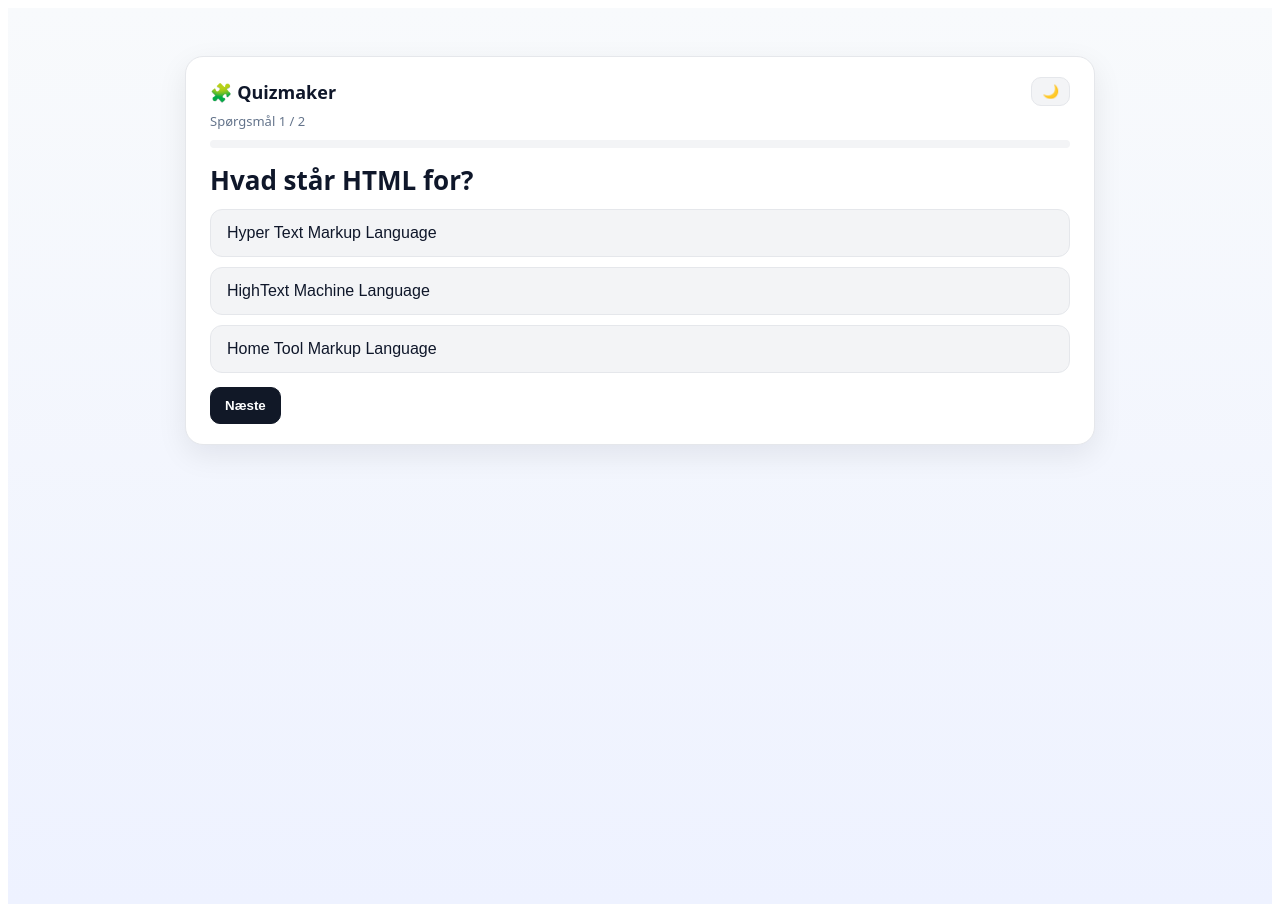
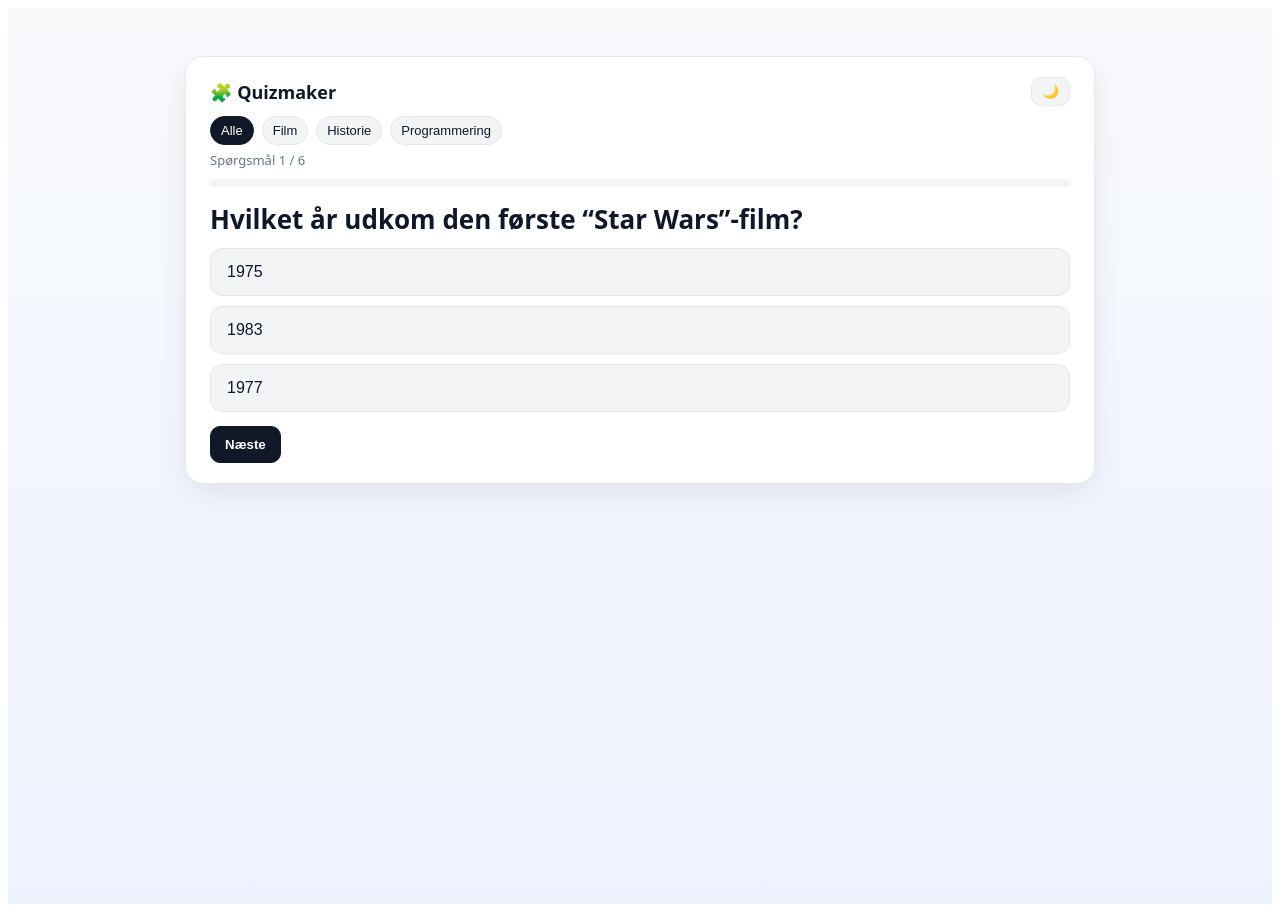
Before and after one commit to Amein10/quizmaker, an Angular app: page / in a window 1280 px wide. Built offline with nearby package versions, Linux system fonts and the light colour scheme.

Commit message:
Kategorier / Emner

```diff
--- a/src/app/quiz/quiz.css
+++ b/src/app/quiz/quiz.css
@@ -85,3 +85,23 @@
 
 /* lidt tydeligere hover for valg */
 .opt:hover:not(:disabled) { box-shadow: 0 6px 18px rgba(2,6,23,.08); }
+
+/* kategori-chips */
+.cats {
+  margin: 10px 0 4px;
+  display: flex; flex-wrap: wrap; gap: 8px;
+}
+.chip {
+  padding: 6px 10px;
+  border-radius: 999px;
+  border: 1px solid var(--border);
+  background: var(--accent-weak);
+  color: var(--text);
+  cursor: pointer;
+  font-size: 13px;
+}
+.chip.active {
+  background: var(--accent);
+  color: var(--card);
+  border-color: var(--accent);
+}
--- a/src/app/quiz/quiz.html
+++ b/src/app/quiz/quiz.html
@@ -9,10 +9,21 @@
       </button>
     </header>
 
-    <div class="meta">Spørgsmål {{ currentQuestionIndex + 1 }} / {{ total }}</div>
+    <!-- KATEGORI-CHIPS -->
+    <div class="cats" *ngIf="categories.length">
+      <button
+        *ngFor="let c of categories"
+        class="chip"
+        [class.active]="c === selectedCategory"
+        (click)="setCategory(c)">
+        {{ c }}
+      </button>
+    </div>
+
+    <div class="meta">Spørgsmål {{ total ? (currentQuestionIndex + 1) : 0 }} / {{ total }}</div>
     <div class="progress"><div class="bar" [style.width.%]="progressPct"></div></div>
 
-    <main class="content" *ngIf="!finished; else finishedBlock">
+    <main class="content" *ngIf="total > 0 && !finished; else finishedBlock">
       <div class="fade" [class.in]="fade">
         <h2 class="question">{{ q.question }}</h2>
 
@@ -55,9 +66,14 @@
 
     <ng-template #finishedBlock>
       <div class="result fade in">
-        <h3>🎉 Du har gennemført quizzen!</h3>
-        <p>Score: <strong>{{ score }}</strong> / {{ total }}</p>
-        <button class="next" (click)="restart()">Prøv igen</button>
+        <h3 *ngIf="total > 0; else noQs">🎉 Du har gennemført quizzen!</h3>
+        <p *ngIf="total > 0">Score: <strong>{{ score }}</strong> / {{ total }}</p>
+        <button *ngIf="total > 0" class="next" (click)="restart()">Prøv igen</button>
+
+        <ng-template #noQs>
+          <h3>Ingen spørgsmål i denne kategori.</h3>
+          <p>Vælg en anden kategori.</p>
+        </ng-template>
       </div>
     </ng-template>
   </div>
--- a/src/app/quiz/quiz.ts
+++ b/src/app/quiz/quiz.ts
@@ -3,6 +3,12 @@
 
 type Theme = 'light' | 'dark';
 type Answer = { text: string; img?: string; icon?: string; isCorrect?: boolean };
+type Question = {
+  question: string;
+  category: string;
+  img?: string;
+  answers: Answer[];
+};
 
 @Component({
   selector: 'app-quiz',
@@ -16,7 +22,11 @@
   theme: Theme = (localStorage.getItem('theme') as Theme)
     ?? (window.matchMedia?.('(prefers-color-scheme: dark)').matches ? 'dark' : 'light');
 
-  constructor() { this.applyTheme(); }
+  constructor() {
+    this.applyTheme();
+    this.buildCategories();
+    this.prepareSession(); // byg første session (Alle + shuffle)
+  }
 
   toggleTheme() {
     this.theme = this.theme === 'dark' ? 'light' : 'dark';
@@ -27,57 +37,148 @@
     localStorage.setItem('theme', this.theme);
   }
 
-  // ------- QUIZ -------
+  // ------- DATA -------
+  // Kildedata (ikke-shufflede)
+  questionsSource: Question[] = [
+    // PROGRAMMERING
+    {
+      category: 'Programmering',
+      question: 'Hvad står HTML for?',
+      img: 'assets/html.png',
+      answers: [
+        { text: 'Hyper Text Markup Language', isCorrect: true, icon: '✅' },
+        { text: 'HighText Machine Language',  icon: '⚙️'  },
+        { text: 'Home Tool Markup Language',  icon: '🏠'  },
+      ],
+    },
+    {
+      category: 'Programmering',
+      question: 'Vælg JavaScript-logoet',
+      answers: [
+        { text: 'JS',    img: 'assets/js.png',  isCorrect: true },
+        { text: 'HTML',  img: 'assets/html.png' },
+        { text: 'Random kat', img: 'assets/cat.jpg' }
+      ],
+    },
+
+    // FILM
+    {
+      category: 'Film',
+      question: 'Hvem instruerede “Inception”?',
+      answers: [
+        { text: 'Christopher Nolan', isCorrect: true },
+        { text: 'Steven Spielberg' },
+        { text: 'James Cameron' },
+      ],
+    },
+    {
+      category: 'Film',
+      question: 'Hvilket år udkom den første “Star Wars”-film?',
+      answers: [
+        { text: '1977', isCorrect: true },
+        { text: '1983' },
+        { text: '1975' },
+      ],
+    },
+
+    // HISTORIE
+    {
+      category: 'Historie',
+      question: 'Hvor lå den antikke by Pompeji?',
+      answers: [
+        { text: 'Italien', isCorrect: true },
+        { text: 'Grækenland' },
+        { text: 'Spanien' },
+      ],
+    },
+    {
+      category: 'Historie',
+      question: 'Hvilken civilisation byggede Machu Picchu?',
+      answers: [
+        { text: 'Inkaerne', isCorrect: true },
+        { text: 'Mayaerne' },
+        { text: 'Aztekerne' },
+      ],
+    },
+  ];
+
+  // ------- STATE -------
+  // Kategorier
+  categories: string[] = [];         // udfyldes dynamisk
+  selectedCategory: string = 'Alle'; // aktivt valg
+
+  // Session (den filtrerede og shufflede kopi vi spiller på)
+  private session: Question[] = [];
+
+  // UI/flow
   currentQuestionIndex = 0;
   selectedIndex: number | null = null;
   answered = false;
   score = 0;
   fade = true;
 
-  questions: {
-    question: string;
-    img?: string;
-    answers: Answer[];
-  }[] = [
-    {
-      question: 'Hvad står HTML for?',
-      answers: [
-        { text: 'Hyper Text Markup Language', isCorrect: true },
-        { text: 'HighText Machine Language', isCorrect: false },
-        { text: 'Home Tool Markup Language', isCorrect: false }
-      ]
-    },
-    {
-      question: 'Hvilket år blev JavaScript introduceret?',
-      answers: [
-        { text: '1993', isCorrect: false },
-        { text: '1995', isCorrect: true },
-        { text: '1997', isCorrect: false }
-      ]
-    }
-  ];
-
-  get q() { return this.questions[this.currentQuestionIndex]; }
-  get progressPct() { return Math.round((this.currentQuestionIndex / this.questions.length) * 100); }
-  get isLast() { return this.currentQuestionIndex === this.questions.length - 1; }
-  get finished() { return this.isLast && this.answered; }
-  get total() { return this.questions.length; }
-
-  // 🔑 DEN MANGLEDE GETTER
+  // ------- DERIVED GETTERS -------
+  get q() { return this.session[this.currentQuestionIndex]; }
+  get total() { return this.session.length; }
+  get progressPct() { return this.total ? Math.round((this.currentQuestionIndex / this.total) * 100) : 0; }
+  get isLast() { return this.currentQuestionIndex >= this.total - 1; }
+  get finished() { return this.total > 0 && this.isLast && this.answered; }
   get correctAnswerText(): string {
-    const a = this.q?.answers?.find(ans => ans.isCorrect);
-    return a ? a.text : '';
+    return this.q?.answers.find(a => a.isCorrect)?.text ?? '';
   }
 
+  // ------- CATEGORY / SESSION BYGGER -------
+  private buildCategories() {
+    const set = new Set<string>(this.questionsSource.map(q => q.category));
+    this.categories = ['Alle', ...Array.from(set).sort()];
+  }
+
+  private shuffle<T>(arr: T[]): T[] {
+    const a = arr.slice();
+    for (let i = a.length - 1; i > 0; i--) {
+      const j = Math.floor(Math.random() * (i + 1));
+      [a[i], a[j]] = [a[j], a[i]];
+    }
+    return a;
+  }
+
+  private deepCopy<T>(obj: T): T {
+    return JSON.parse(JSON.stringify(obj));
+  }
+
+  private prepareSession() {
+    // 1) filtrer på kategori
+    const filtered = this.selectedCategory === 'Alle'
+      ? this.questionsSource
+      : this.questionsSource.filter(q => q.category === this.selectedCategory);
+
+    // 2) dyb kopi, shuffle svar per spørgsmål, og shuffle spørgsmål
+    const copy = this.deepCopy<Question[]>(filtered);
+    for (const q of copy) q.answers = this.shuffle(q.answers);
+    this.session = this.shuffle(copy);
+
+    // 3) nulstil flow
+    this.currentQuestionIndex = 0;
+    this.selectedIndex = null;
+    this.answered = false;
+    this.score = 0;
+    this.fade = true;
+  }
+
+  setCategory(cat: string) {
+    if (this.selectedCategory === cat) return;
+    this.selectedCategory = cat;
+    this.prepareSession();
+  }
+
+  // ------- FLOW -------
   selectAnswer(i: number) {
-    if (this.answered) return;
+    if (this.answered || !this.q) return;
     this.selectedIndex = i;
     this.answered = true;
-    if (this.q.answers[i].isCorrect) this.score++;
+    if (this.q.answers[i]?.isCorrect) this.score++;
 
-    if (this.isLast) {
-      setTimeout(() => this.confetti(), 200);
-    }
+    if (this.isLast) setTimeout(() => this.confetti(), 200);
   }
 
   nextQuestion() {
@@ -92,34 +193,17 @@
   }
 
   restart() {
-    this.currentQuestionIndex = 0;
-    this.selectedIndex = null;
-    this.answered = false;
-    this.score = 0;
-    this.fade = true;
+    this.prepareSession(); // samme kategori, ny shuffle
   }
 
-  // 🎉 konfetti
+  // ------- KONFETTI -------
   private async confetti() {
     const confetti = (await import('canvas-confetti')).default;
     const end = Date.now() + 600;
     const colors = ['#4f46e5', '#9333ea', '#22c55e', '#f59e0b'];
-
     (function frame() {
-      confetti({
-        particleCount: 6,
-        angle: 60,
-        spread: 60,
-        origin: { x: 0 },
-        colors
-      });
-      confetti({
-        particleCount: 6,
-        angle: 120,
-        spread: 60,
-        origin: { x: 1 },
-        colors
-      });
+      confetti({ particleCount: 6, angle: 60,  spread: 60, origin: { x: 0 }, colors });
+      confetti({ particleCount: 6, angle: 120, spread: 60, origin: { x: 1 }, colors });
       if (Date.now() < end) requestAnimationFrame(frame);
     })();
   }
```
